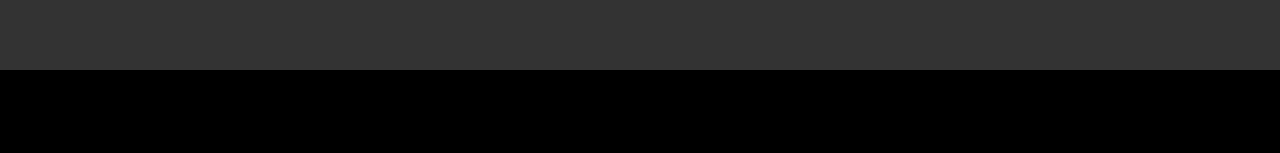
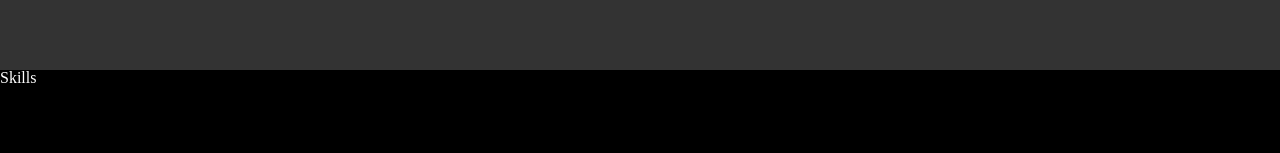
Before and after one commit to Wongilk/portfolio, a React (Create React App) app: page / in a window 1280 px wide. Shown: the part 1066-1219 px from the top of the page. Built offline with nearby package versions, Linux system fonts and the light colour scheme.

Commit message:
[FEAT] Skills 페이지 생성

```diff
--- a/src/App.tsx
+++ b/src/App.tsx
@@ -4,6 +4,7 @@ import About from "./pages/About";
 import Archivings from "./pages/Archivings";
 import Home from "./pages/Home";
 import Works from "./pages/Works";
+import Skills from "./pages/Skills";
 
 function App() {
   const tabRef = useRef<React.RefObject<HTMLDivElement>[]>([
@@ -34,8 +35,9 @@ function App() {
       <Header ontabClick={tabClickHandler} />
       <Home ref={tabRef.current[0]} onViewWorkClick={tabClickHandler} />
       <About ref={tabRef.current[1]} />
-      <Works ref={tabRef.current[2]} />
-      <Archivings ref={tabRef.current[3]} />
+      <Skills ref={tabRef.current[2]} />
+      <Works ref={tabRef.current[3]} />
+      <Archivings ref={tabRef.current[4]} />
     </>
   );
 }
--- a/src/components/Header/Header.tsx
+++ b/src/components/Header/Header.tsx
@@ -7,7 +7,7 @@ type Props = {
   ontabClick: (e: React.MouseEvent<HTMLLIElement>) => void;
 };
 const Header = ({ ontabClick }: Props) => {
-  const tabList = ["Home", "About", "Works", "Archivings"];
+  const tabList = ["Home", "About", "Skills", "Works", "Archivings"];
   const [tabClicked, setTabClicked] = useState(false);
 
   const PcHeader = (
--- /dev/null
+++ b/src/pages/Skills.tsx
@@ -0,0 +1,7 @@
+import { forwardRef } from "react";
+
+const Skills = forwardRef<HTMLDivElement>((props, ref) => {
+  return <div>Skills</div>;
+});
+
+export default Skills;
```
